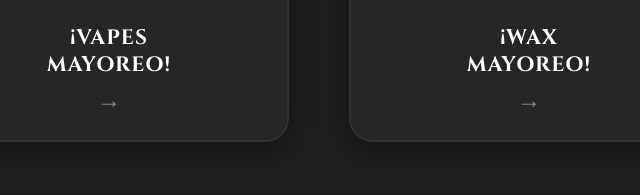
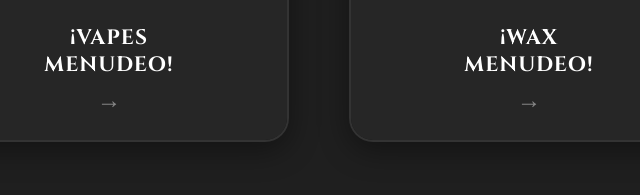
Before and after one commit to Purgan05/menudeo, a plain HTML site: page index.html in a window 1280 px wide. Shown: the part 735-930 px from the top of the page, 321-961 px from the left. Drawn offline with Linux system fonts and the light colour scheme.

Commit message:
mayoreo to menudeo

```diff
--- a/index.html
+++ b/index.html
@@ -4,7 +4,7 @@
 <head>
     <meta charset="UTF-8">
     <meta name="viewport" content="width=device-width, initial-scale=1.0, maximum-scale=1.0, user-scalable=no">
-    <meta name="description" content="Mayorista Vapes, Envíos a todo México. Los mejores precios en vapes al mayoreo.">
+    <meta name="description" content="Mayorista Vapes, Envíos a todo México. Los mejores precios en vapes al menudeoo.">
     <title>Maskking Polanco|Menudeo Vapes </title>
     <!-- redeploy -->
 
@@ -135,11 +135,11 @@
                 <!-- Tarjeta VAPES -->
                 <div class="landing-card" onclick="mostrarCatalogoCompleto()">
                     <div class="landing-card-image">
-                        <img src="img/vapes/portada_vapes.jpg" alt="Vapes Mayoreo" loading="lazy" decoding="async">
+                        <img src="img/vapes/portada_vapes.jpg" alt="Vapes Menudeo" loading="lazy" decoding="async">
                         <div class="landing-card-overlay"></div>
                     </div>
                     <div class="landing-card-content">
-                        <h3>¡VAPES<br>MAYOREO!</h3>
+                        <h3>¡VAPES<br>MENUDEO!</h3>
                         <span class="landing-card-arrow">→</span>
                     </div>
                 </div>
@@ -147,11 +147,11 @@
                 <!-- Tarjeta WAX -->
                 <div class="landing-card" onclick="mostrarCatalogoWax()">
                     <div class="landing-card-image">
-                        <img src="img/wax/portada_wax.webp" alt="Wax Mayoreo" loading="lazy" decoding="async">
+                        <img src="img/wax/portada_wax.webp" alt="Wax Menudeo" loading="lazy" decoding="async">
                         <div class="landing-card-overlay"></div>
                     </div>
                     <div class="landing-card-content">
-                        <h3>¡WAX<br>MAYOREO!</h3>
+                        <h3>¡WAX<br>MENUDEO!</h3>
                         <span class="landing-card-arrow">→</span>
                     </div>
                 </div>
@@ -165,7 +165,7 @@
             <!-- Bloque VAPES -->
             <div class="promo-block">
                 <div class="promo-image">
-                    <img src="img/vapes/portada_vapes.jpg" alt="Vapes Mayoreo" loading="lazy" decoding="async">
+                    <img src="img/vapes/portada_vapes.jpg" alt="Vapes Menudeo" loading="lazy" decoding="async">
                 </div>
                 <div class="promo-content">
                     <h2>VAPES</h2>
@@ -181,7 +181,7 @@
             <!-- Bloque WAX -->
             <div class="promo-block promo-block-reverse">
                 <div class="promo-image">
-                    <img src="img/wax/portada_wax.webp" alt="Wax Mayoreo" loading="lazy" decoding="async">
+                    <img src="img/wax/portada_wax.webp" alt="Wax Menudeo" loading="lazy" decoding="async">
                 </div>
                 <div class="promo-content">
                     <h2>¡PRODUCTOS WAX!</h2>
@@ -1013,11 +1013,11 @@
 
             divVapes.innerHTML = `
                 <div class="landing-card-image">
-                    <img src="${imgPortadaVapes}" alt="Vapes Mayoreo" loading="lazy" decoding="async" onerror="this.onerror=null;this.src='img/iconos/wakavapes_icono.webp'">
+                    <img src="${imgPortadaVapes}" alt="Vapes Menudeo" loading="lazy" decoding="async" onerror="this.onerror=null;this.src='img/iconos/wakavapes_icono.webp'">
                     <div class="landing-card-overlay"></div>
                 </div>
                 <div class="landing-card-content">
-                    <h3>¡VAPES<br>MAYOREO!</h3>
+                    <h3>¡VAPES<br>MENUDEO!</h3>
                     <span class="landing-card-arrow">→</span>
                 </div>
             `;
@@ -1036,11 +1036,11 @@
 
                 divWax.innerHTML = `
                     <div class="landing-card-image">
-                        <img src="${imgPortadaWax}" alt="Wax Mayoreo" loading="lazy" decoding="async" onerror="this.onerror=null;this.src='img/iconos/wakavapes_icono.webp'">
+                        <img src="${imgPortadaWax}" alt="Wax Menudeo" loading="lazy" decoding="async" onerror="this.onerror=null;this.src='img/iconos/wakavapes_icono.webp'">
                         <div class="landing-card-overlay"></div>
                     </div>
                     <div class="landing-card-content">
-                        <h3>¡WAX<br>MAYOREO!</h3>
+                        <h3>¡WAX<br>MENUDEO!</h3>
                         <span class="landing-card-arrow">→</span>
                     </div>
                 `;
```
